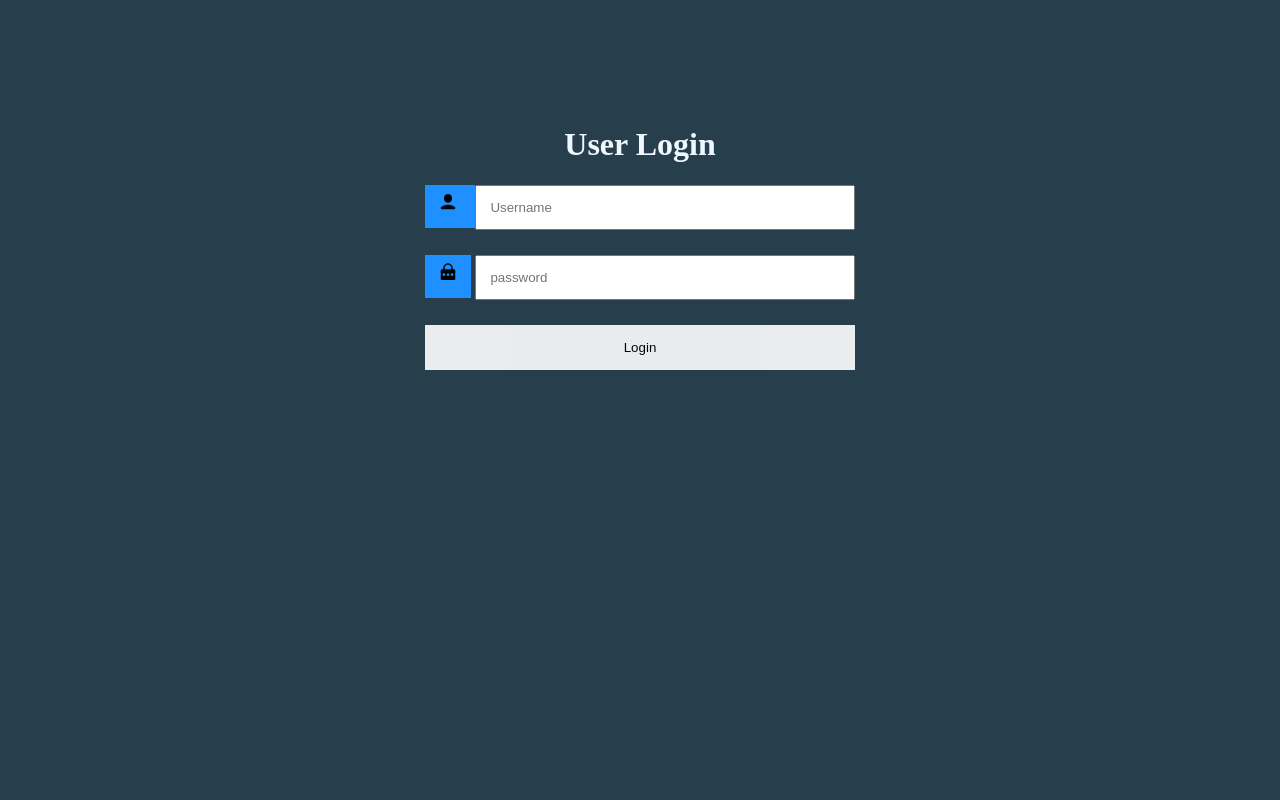
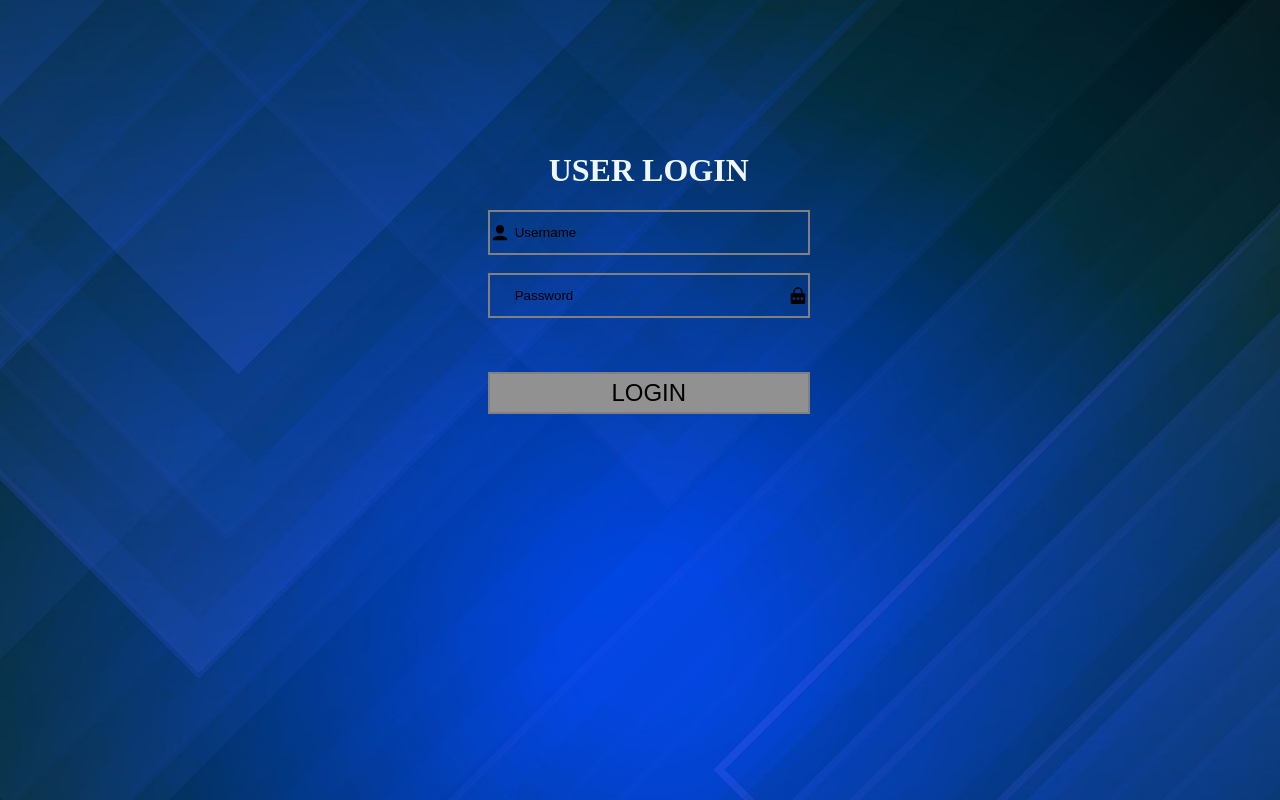
Before and after one commit to Masoud803/class-task, a plain HTML site: page index.html in a window 1280 px wide. Drawn offline with Linux system fonts and the light colour scheme.

Commit message:
changes to style

```diff
--- a/index.html
+++ b/index.html
@@ -3,62 +3,62 @@
 <head>
     <meta charset="UTF-8">
     <meta name="viewport" content="width=device-width, initial-scale=1.0">
-    <title>Login Form</title>
+    <title>LOGIN</title>
     <style>
-        * {box-sizing: border-box;}
         body{
-            background-color: rgb(39, 63, 77);
+            background-image: url(./Images/background.jpg);
+            background-repeat: no-repeat;
+            background-size: cover;
+        }
+        div{
             color: aliceblue;
+            margin-left: 23%;
+            margin-top: 12%;
+            text-align: center;
+            width: 700px;
+            height: 300px;
         }
-        form{
-            margin-top: 10%;
-            text-align: center;
+        ::placeholder{
+            color: black;
+            opacity: 1;
         }
-        .input-box{
-            width: 100%;
-            margin-bottom: 2%;
+        .icon1 {
+            border: 2px solid gray;
+            color: white;
+            width: 40%;
+            padding: 13px;
+            padding-left: 25px;
+            background: url("./Images/user.png") no-repeat left;
+            background-size: 20px;
         }
-        .icon{
+        .icon2 {
+            border: 2px solid gray;
+            color: white;
+            width: 40%;
             padding: 13px;
-            background: dodgerblue;
-            color: white;
-            max-width: 10%;
-            text-align: center;
-        }
-        .input-field{
-            width: 30%;
-            padding: 13px;
-            outline: none;
+            padding-left: 25px;
+            background: url("./Images/password.png") no-repeat right;
+            background-size: 20px;
         }
         .btn{
-            background-color: white;
-            color: black;
-            padding: 15px 20px;
-            border: none;
-            cursor: pointer;
-            width: 34%;
-            opacity: 0.9;
-        }
-        .btn:hover{
-            opacity: 1;
+            background-color: rgb(145, 145, 145);
+            border: 2px solid gray;
+            font-size: x-large;
+            width: 46%;
+            padding: 5px;
         }
     </style>
 </head>
 <body>
+    <div>
         <form>
-            <h1>User Login</h1>
-            <div class="input-box">
-                <i class="fa fa-user icon"><img src="./icons/user.png" alt="username" width="20px" height="20px">
-                </i>
-                <input class="input-field" type="text" name="username" placeholder="Username">
-            </div>
-            <div class="input-box">
-                <i class="fa fa-key icon"><img src="./icons/password.png" alt="password" width="20px" height="20px"></i>
-                <input class="input-field" id="password" type="password" name="password" placeholder="password">
-            </div>
-            <div>
-                <button type="submit" Class="btn"> Login </button>
-            </div>
+            <h1>USER LOGIN</h1>
+            <input type="text" class="icon1" placeholder="Username" maxlength="25">
+            <br><br>
+            <input type="password" class="icon2" placeholder="Password" maxlength="25">
+            <br><br><br><br>
+            <button type="submit" class="btn">LOGIN</button>
         </form>
+    </div>
 </body>
 </html>
```
Also changed, not shown: Images/background.jpg (added), Images/password.png (renamed from icons/password.png), Images/user.png (renamed from icons/user.png).
